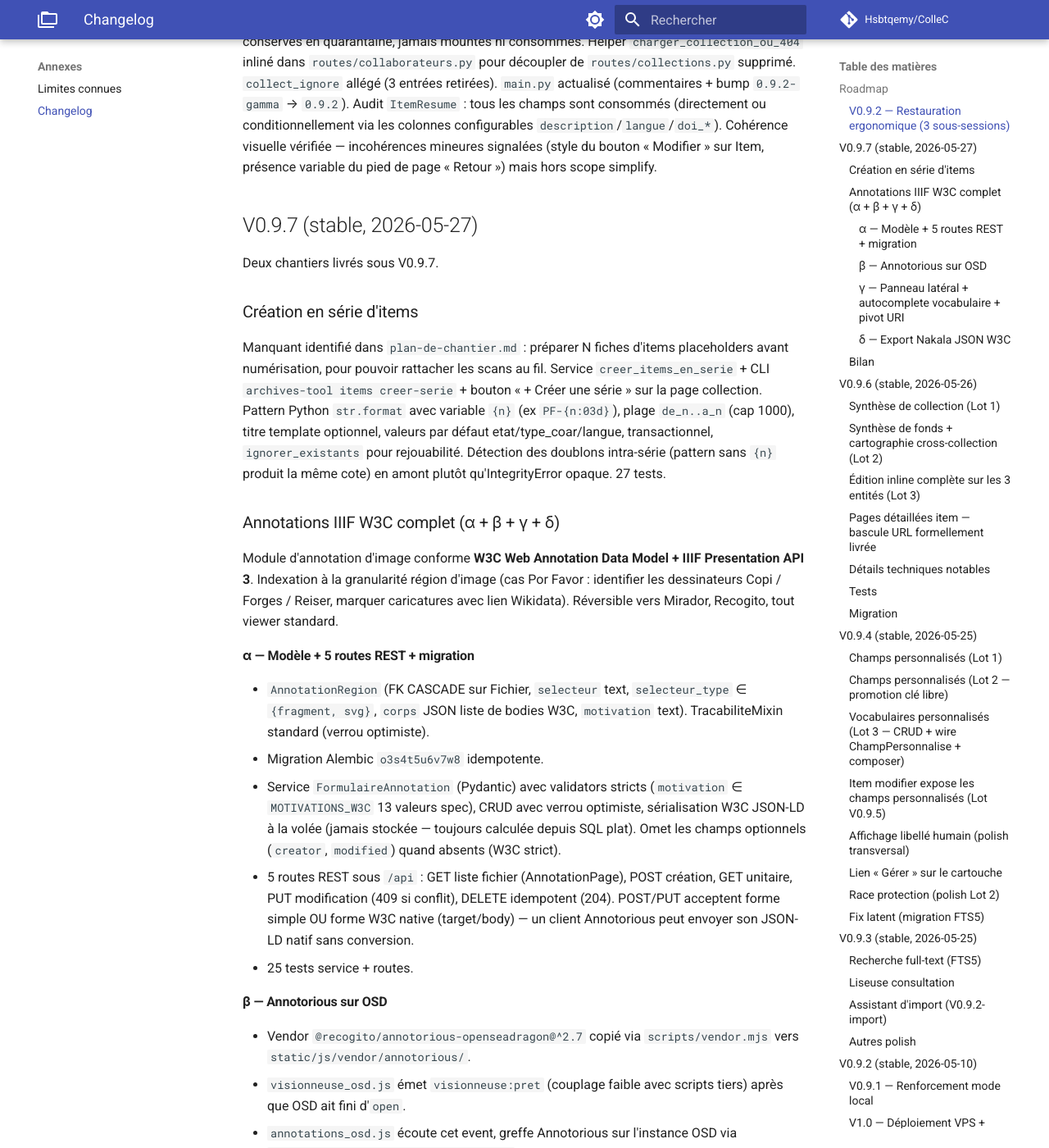
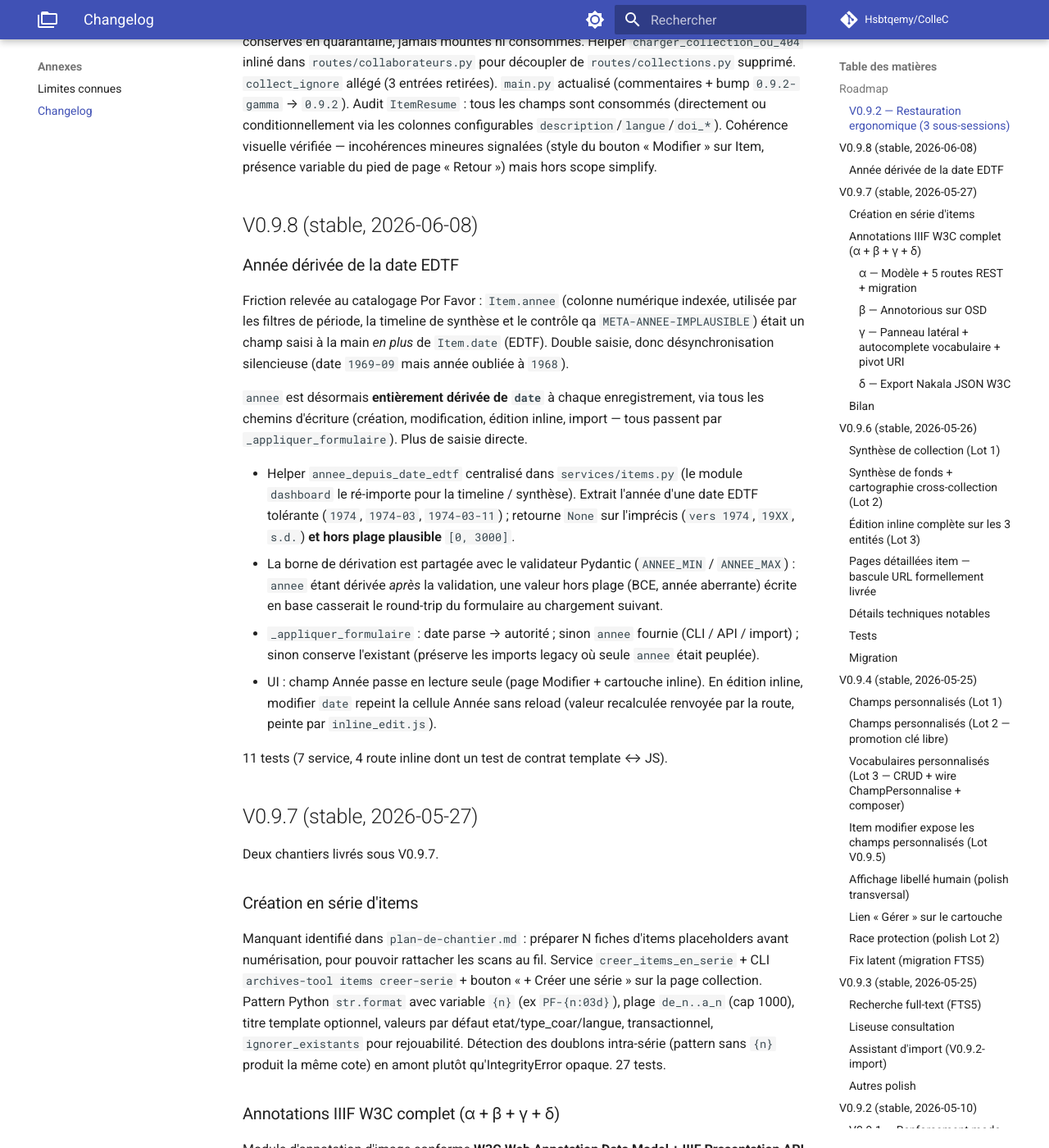
Before and after one commit to Hsbtqemy/ColleC, an MkDocs documentation site: the page built from docs/annexes/changelog.md, in a window 1280 px wide and 1400 px high, scrolled down 2213 px. Shown: the whole window at 82% size. Built offline with MkDocs 1.6.1 and Material for MkDocs 9.7.7, drawn with Linux system fonts in a browser that asks for light colours; comment, search, counter and statistics services are not loaded.

Commit message:
chore(release): scelle V0.9.8 (changelog + bump 0.9.8 + statut 1316 tests)
Co-Authored-By: Claude Opus 4.8 (1M context) <noreply@anthropic.com>

```diff
--- a/docs/annexes/changelog.md
+++ b/docs/annexes/changelog.md
@@ -120,6 +120,42 @@ Les jalons notables. Le détail commit-par-commit est dans
   Cohérence visuelle vérifiée — incohérences mineures signalées
   (style du bouton « Modifier » sur Item, présence variable du
   pied de page « Retour ») mais hors scope simplify.
+
+## V0.9.8 (stable, 2026-06-08)
+
+### Année dérivée de la date EDTF
+
+Friction relevée au catalogage Por Favor : `Item.annee` (colonne
+numérique indexée, utilisée par les filtres de période, la timeline
+de synthèse et le contrôle qa `META-ANNEE-IMPLAUSIBLE`) était un champ
+saisi à la main *en plus* de `Item.date` (EDTF). Double saisie, donc
+désynchronisation silencieuse (date `1969-09` mais année oubliée à
+`1968`).
+
+`annee` est désormais **entièrement dérivée de `date`** à chaque
+enregistrement, via tous les chemins d'écriture (création, modification,
+édition inline, import — tous passent par `_appliquer_formulaire`). Plus
+de saisie directe.
+
+- Helper `annee_depuis_date_edtf` centralisé dans `services/items.py`
+  (le module `dashboard` le ré-importe pour la timeline / synthèse).
+  Extrait l'année d'une date EDTF tolérante (`1974`, `1974-03`,
+  `1974-03-11`) ; retourne `None` sur l'imprécis (`vers 1974`, `19XX`,
+  `s.d.`) **et hors plage plausible** `[0, 3000]`.
+- La borne de dérivation est partagée avec le validateur Pydantic
+  (`ANNEE_MIN` / `ANNEE_MAX`) : `annee` étant dérivée *après* la
+  validation, une valeur hors plage (BCE, année aberrante) écrite en
+  base casserait le round-trip du formulaire au chargement suivant.
+- `_appliquer_formulaire` : date parse → autorité ; sinon `annee`
+  fournie (CLI / API / import) ; sinon conserve l'existant (préserve
+  les imports legacy où seule `annee` était peuplée).
+- UI : champ Année passe en lecture seule (page Modifier + cartouche
+  inline). En édition inline, modifier `date` repeint la cellule
+  Année sans reload (valeur recalculée renvoyée par la route, peinte
+  par `inline_edit.js`).
+
+11 tests (7 service, 4 route inline dont un test de contrat
+template ↔ JS).
 
 ## V0.9.7 (stable, 2026-05-27)
 
--- a/pyproject.toml
+++ b/pyproject.toml
@@ -1,6 +1,6 @@
 [project]
 name = "archives-tool"
-version = "0.9.7"
+version = "0.9.8"
 description = "Outil interne de gestion de collections numérisées."
 readme = "README.md"
 requires-python = ">=3.11"
```
Also changed, not shown: CLAUDE.md (+1 -1 lines), 1 other file.
